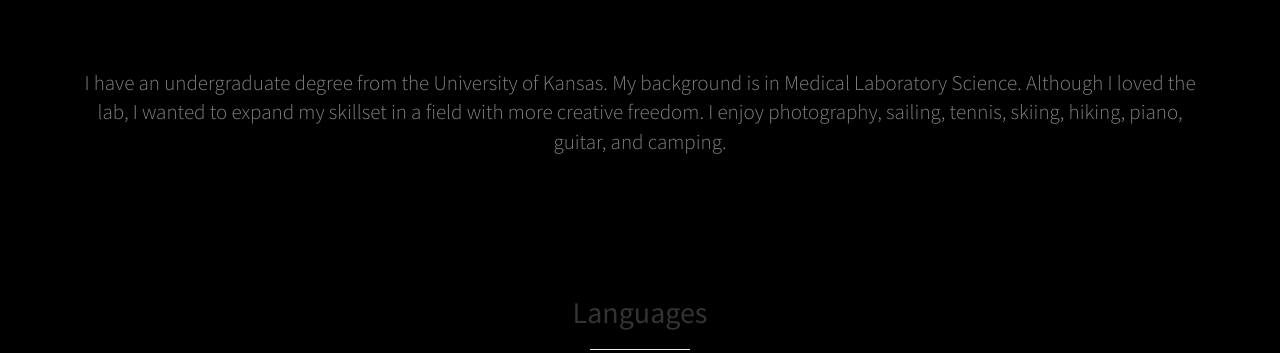
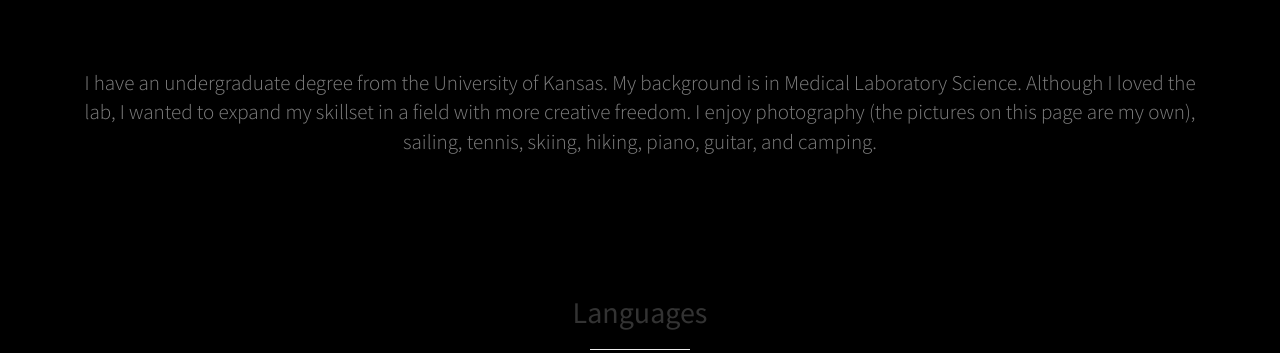
Before and after one commit to katherinerinas/KatherineRinas, a plain HTML site: page index.html in a window 1280 px wide. Shown: the part 802-1155 px from the top of the page. Drawn offline with Linux system fonts and the light colour scheme.

Commit message:
added a humble brag to the about me section

```diff
--- a/index.html
+++ b/index.html
@@ -68,7 +68,7 @@
             <div class="row">
                 <div class="col-lg-12 text-center">
                     <h2></h2>
-                    <p class="lead">I have an undergraduate degree from the University of Kansas. My background is in Medical Laboratory Science. Although I loved the lab, I wanted to expand my skillset in a field with more creative freedom. I enjoy photography, sailing, tennis, skiing, hiking, piano, guitar, and camping.</a></p>
+                    <p class="lead">I have an undergraduate degree from the University of Kansas. My background is in Medical Laboratory Science. Although I loved the lab, I wanted to expand my skillset in a field with more creative freedom. I enjoy photography (the pictures on this page are my own), sailing, tennis, skiing, hiking, piano, guitar, and camping.</a></p>
                 </div>
             </div>
             <!-- /.row -->
```
